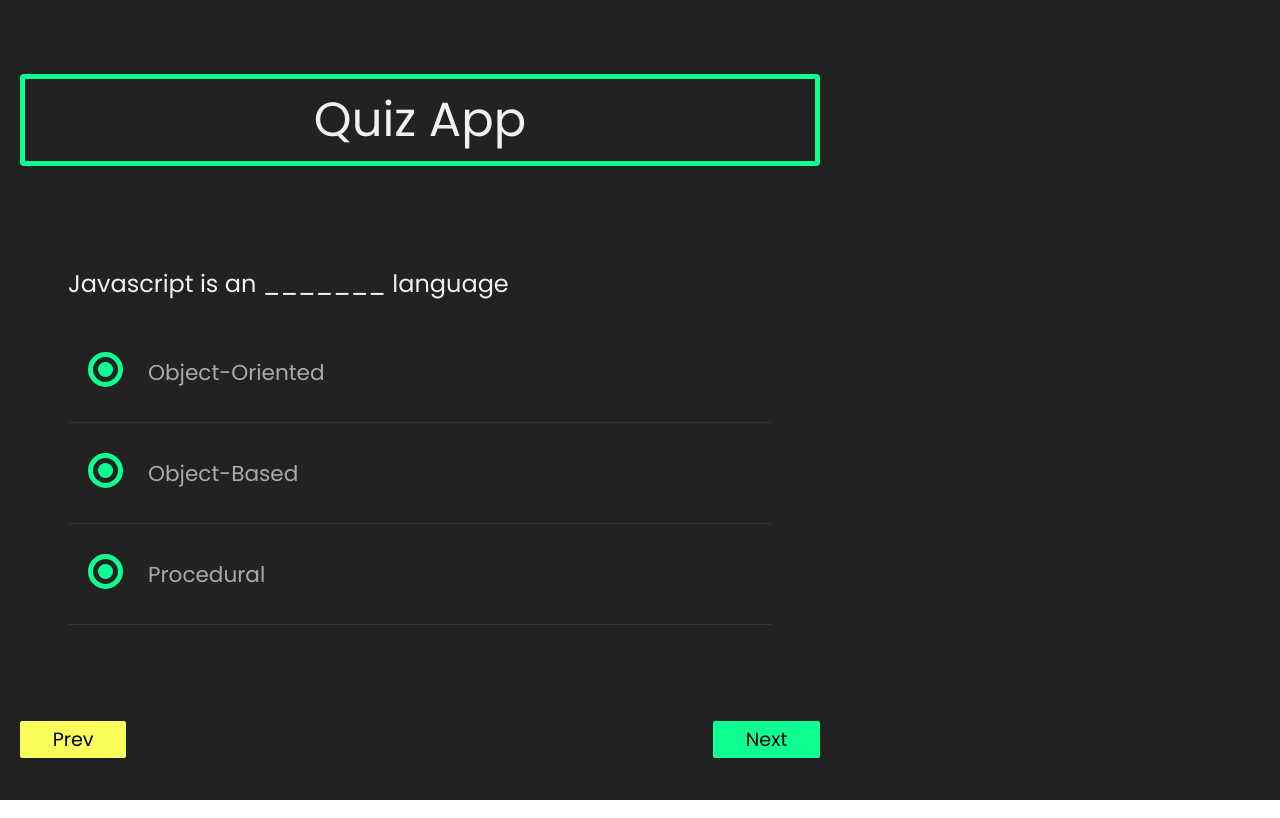
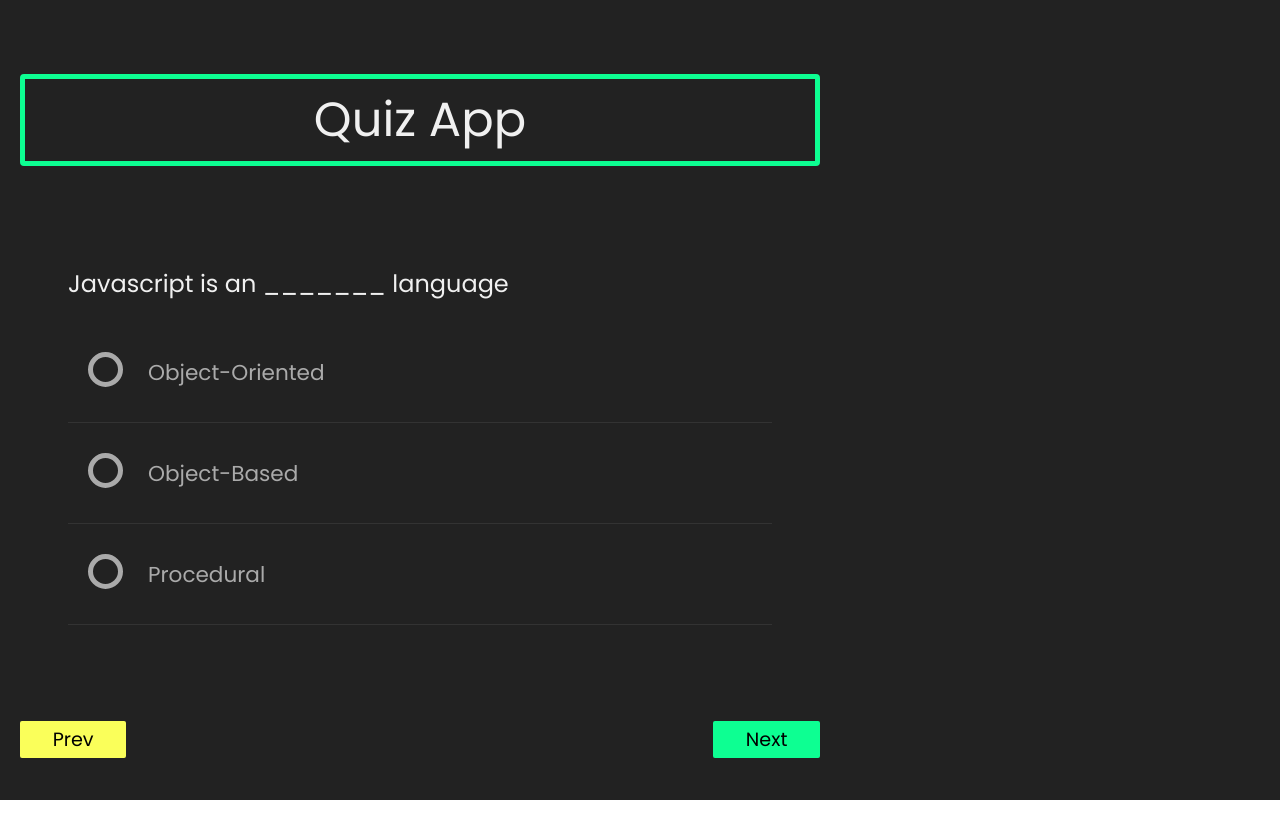
Before and after one commit to ston3/quiz-app, a React (Vite) app in the folder client/: page /quiz in a window 1280 px wide. Built offline with nearby package versions, Linux system fonts and the light colour scheme.

Commit message:
added checked function

```diff
--- a/client/src/components/Questions.jsx
+++ b/client/src/components/Questions.jsx
@@ -1,11 +1,10 @@
 import { useEffect, useState } from "react"
-import data from '../data'
 import { useFetchQuestion } from "../hooks/FetchQuestion"
 import { useSelector } from "react-redux"
 
 
-export const Questions = () => {
-  const [checked, setChecked] = useState(undefined)
+export const Questions = ({onChecked}) => {
+  //const [checked, setChecked] = useState(undefined)
   const [{
     isLoading,
     apiData,
@@ -18,8 +17,9 @@ export const Questions = () => {
     console.log(questions)
   },[])
 
-  const onSelect = () => {
 
+  const onSelect = i => {
+    onChecked(i)
   }
 
   if(isLoading) return <h3 className="text-light">Loading...</h3>
@@ -34,13 +34,13 @@ export const Questions = () => {
             <li key={i + q}>
               <input
                 type="radio"
-                value={true}
+                value={false}
                 name="options"
                 id={`q${i}-option`}
-                onChange={onSelect}
+                onChange={() => onSelect(i)}
               />
-              <label htmlFor={`q${i}-option`}>{q}</label>
-              <div className="check checked"></div>
+              <label className="text-primary" htmlFor={`q${i}-option`}>{q}</label>
+              <div className="check"></div>
               </li>
         ))
         }
--- a/client/src/components/Quiz.jsx
+++ b/client/src/components/Quiz.jsx
@@ -1,10 +1,11 @@
-import { useEffect } from "react"
+import { useEffect, useState } from "react"
 import { Questions } from "./Questions"
 import { useSelector, useDispatch } from "react-redux"
 import { MoveNextQuestion, MovePrevQuestion } from "../hooks/FetchQuestion"
 import { PushAnswer } from "../hooks/setResult"
 
 export const Quiz = () => {
+  const [check, setChecked] = useState(undefined)
   const state = useSelector(state => state)
   const { queue, trace } = useSelector(state => state.questions)
   const dispatch = useDispatch()
@@ -28,10 +29,15 @@ export const Quiz = () => {
     if(trace > 0) dispatch(MovePrevQuestion())
   }
 
+  const onChecked = check => {
+    console.log(check)
+    setChecked(check)
+  }
+
   return (
     <div className="container">
       <h1 className="title text-light">Quiz App</h1>
-      <Questions />
+      <Questions onChecked={onChecked}/>
       {
 
       }
```
